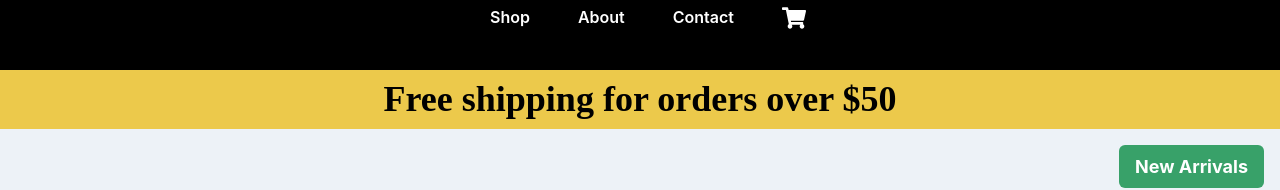
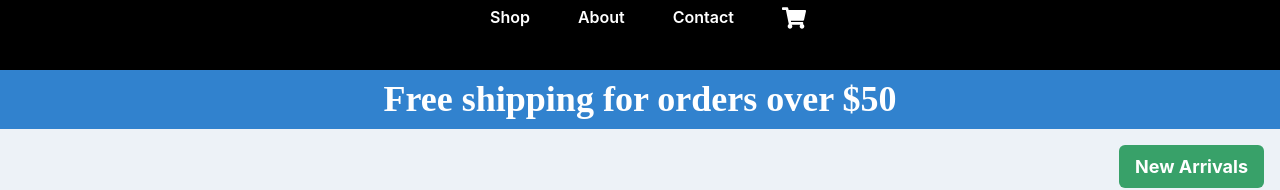
Before and after one commit to GPT-Engineer-App/sleek-cool-3d-fashion, a React (Vite) app: page / in a window 1280 px wide. Shown: the part 150-340 px from the top of the page. Built offline with nearby package versions, Linux system fonts and the light colour scheme.

Commit message:
- Changed the banner background color to "blue.500" - Updated the banner text color to "white" - Set the banner text font family to "Times New Roman"
Prompt: make the text in times new Roman and make the banner blue

```diff
--- a/src/pages/Index.jsx
+++ b/src/pages/Index.jsx
@@ -33,9 +33,9 @@ const Index = () => {
       </Box>
 
       {}
-      <Box bg="yellow.400" py={2} position="relative" zIndex={1}>
+      <Box bg="blue.500" py={2} position="relative" zIndex={1}>
         <Container maxW="container.lg">
-          <Heading as="h2" size="xl" color="black" textAlign="center" fontFamily="cursive">
+          <Heading as="h2" size="xl" color="white" textAlign="center" fontFamily="Times New Roman">
             Free shipping for orders over $50
           </Heading>
         </Container>
```
